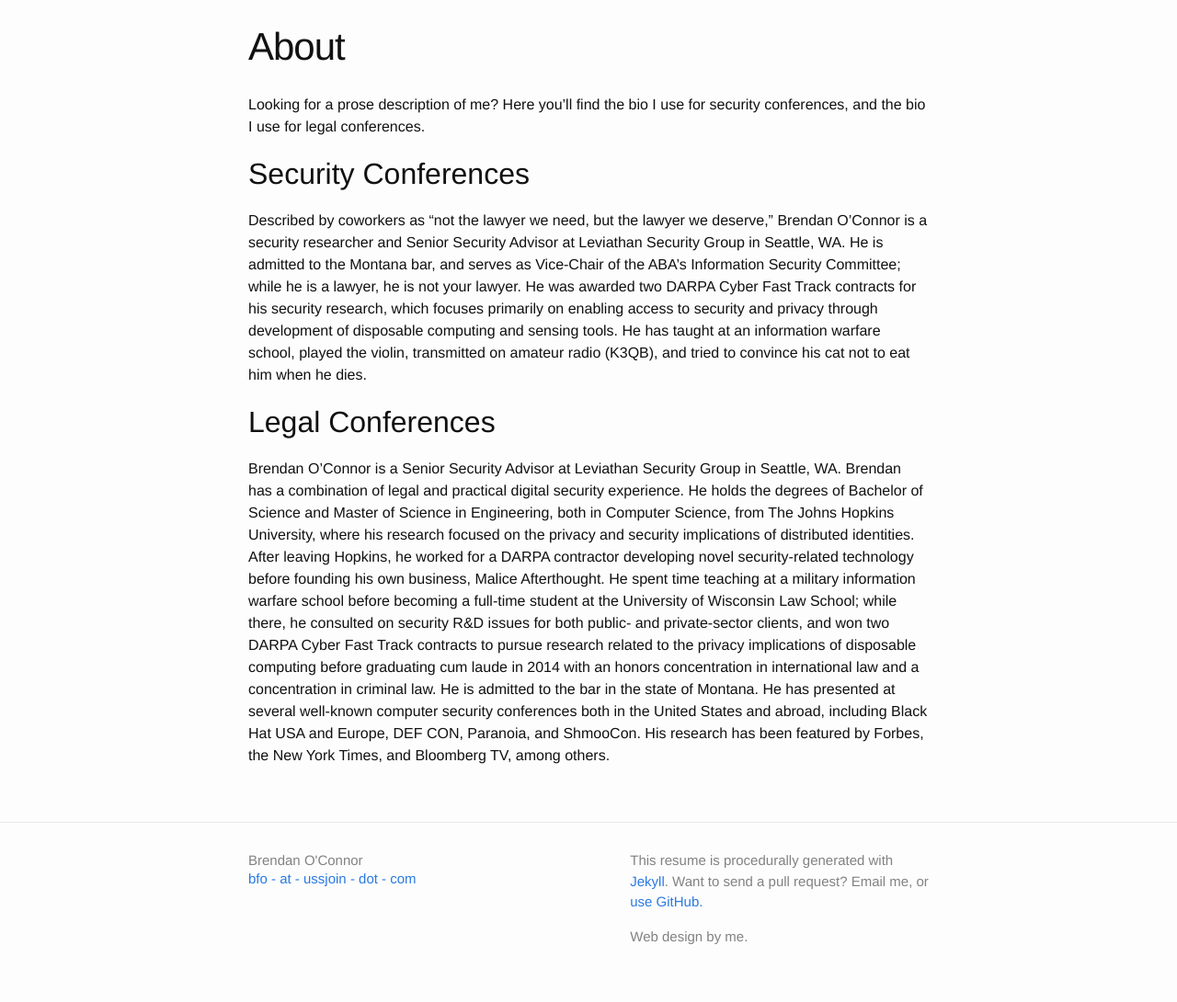
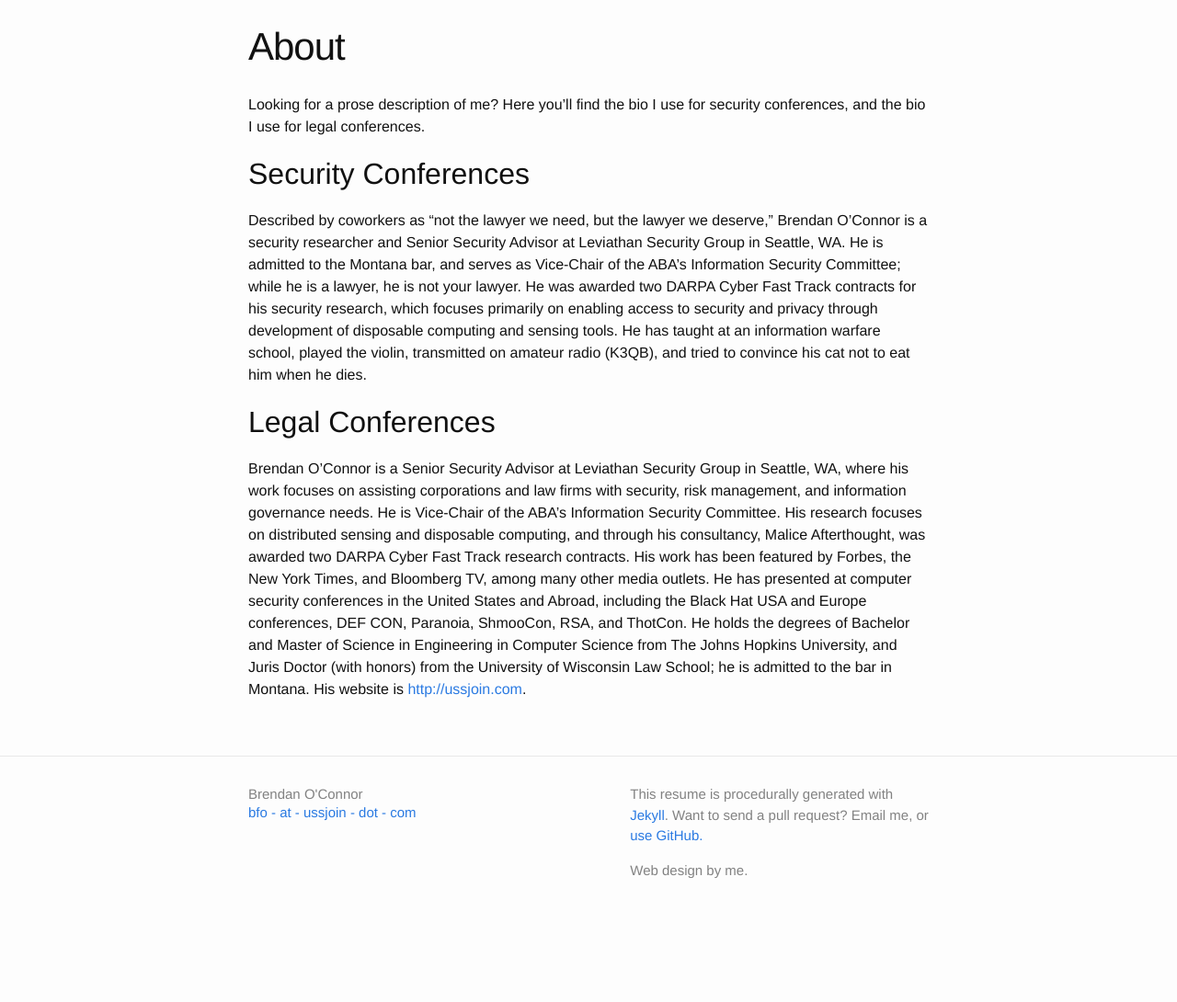
Before and after one commit to ussjoin/ussjoin.com, a Jekyll site: the page built from about.md, in a window 1280 px wide. Shown: the whole page at 92% size. Built offline with Jekyll 4.4.1, drawn with Linux system fonts in a browser that asks for light colours; after the commit the page ends 1018 px from its top, so only the background shows below that.

Commit message:
Updating legal bio.

```diff
--- a/about.md
+++ b/about.md
@@ -12,4 +12,4 @@ Described by coworkers as "not the lawyer we need, but the lawyer we deserve," B
 
 <h2>Legal Conferences</h2>
 
-Brendan O'Connor is a Senior Security Advisor at Leviathan Security Group in Seattle, WA. Brendan has a combination of legal and practical digital security experience. He holds the degrees of Bachelor of Science and Master of Science in Engineering, both in Computer Science, from The Johns Hopkins University, where his research focused on the privacy and security implications of distributed identities. After leaving Hopkins, he worked for a DARPA contractor developing novel security-related technology before founding his own business, Malice Afterthought. He spent time teaching at a military information warfare school before becoming a full-time student at the University of Wisconsin Law School; while there, he consulted on security R&D issues for both public- and private-sector clients, and won two DARPA Cyber Fast Track contracts to pursue research related to the privacy implications of disposable computing before graduating cum laude in 2014 with an honors concentration in international law and a concentration in criminal law. He is admitted to the bar in the state of Montana. He has presented at several well-known computer security conferences both in the United States and abroad, including Black Hat USA and Europe, DEF CON, Paranoia, and ShmooCon. His research has been featured by Forbes, the New York Times, and Bloomberg TV, among others.
+Brendan O’Connor is a Senior Security Advisor at Leviathan Security Group in Seattle, WA, where his work focuses on assisting corporations and law firms with security, risk management, and information governance needs. He is Vice-Chair of the ABA's Information Security Committee. His research focuses on distributed sensing and disposable computing, and through his consultancy, Malice Afterthought, was awarded two DARPA Cyber Fast Track research contracts. His work has been featured by Forbes, the New York Times, and Bloomberg TV, among many other media outlets. He has presented at computer security conferences in the United States and Abroad, including the Black Hat USA and Europe conferences, DEF CON, Paranoia, ShmooCon, RSA, and ThotCon. He holds the degrees of Bachelor and Master of Science in Engineering in Computer Science from The Johns Hopkins University, and Juris Doctor (with honors) from the University of Wisconsin Law School; he is admitted to the bar in Montana. His website is <http://ussjoin.com>.
```
